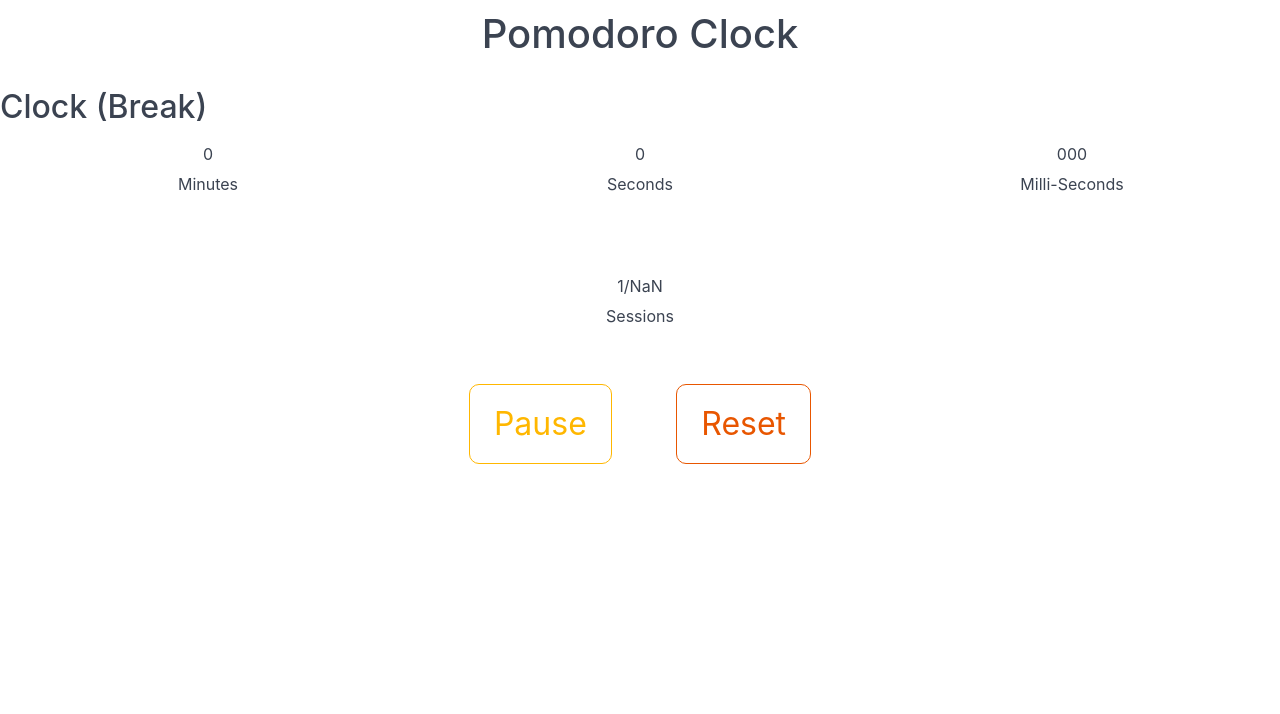
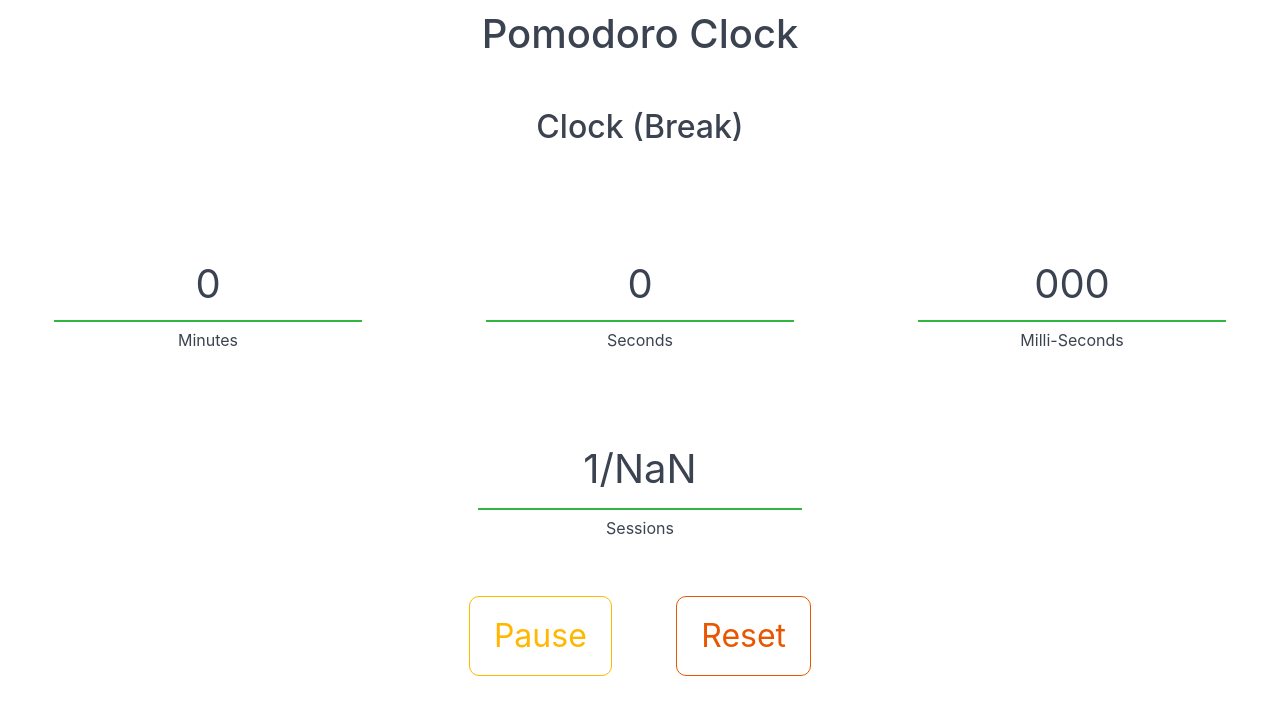
Before and after one commit to fatman-/pomodoro-clock, a website: page src/index.html in a window 1280 px wide. Both pictures are taken after a click on the button "Start". Drawn offline with nearby package versions, Linux system fonts and the light colour scheme.

Commit message:
Add new styles

```diff
--- a/src/master.css
+++ b/src/master.css
@@ -1,9 +1,10 @@
 input[type=number] {
 		border: none;
-		border-bottom: 1px solid #e85600;
+		border-bottom: 2px solid #e85600;
 		font-size: 40px;
 		width: 100%;
 		outline: none !important;
+		text-align: center;
 }
 
 #input-controls {
@@ -70,3 +71,35 @@ h1 {
 .pomodoro-input {
 		margin: 130px;
 }
+
+.output {
+		width: 100%;
+		height: 80px;
+		padding: 12px 20px;
+		font-size: 40px;
+		border: none;
+		border-bottom: 2px solid #32b643;
+}
+
+#pomodoro-clock {
+		padding-top: 20px;
+		padding-bottom: 40px;
+}
+
+#completed-sessions {
+		display: flex;
+		align-items: center;
+		justify-content: center;
+		width: 100%;
+		height: 80px;
+		padding: 12px 20px;
+		font-size: 40px;
+		border: none;
+		border-bottom: 2px solid #32b643;
+		text-align: center;
+}
+
+.state {
+		text-align: center;
+		padding-bottom: 80px;
+}
```
